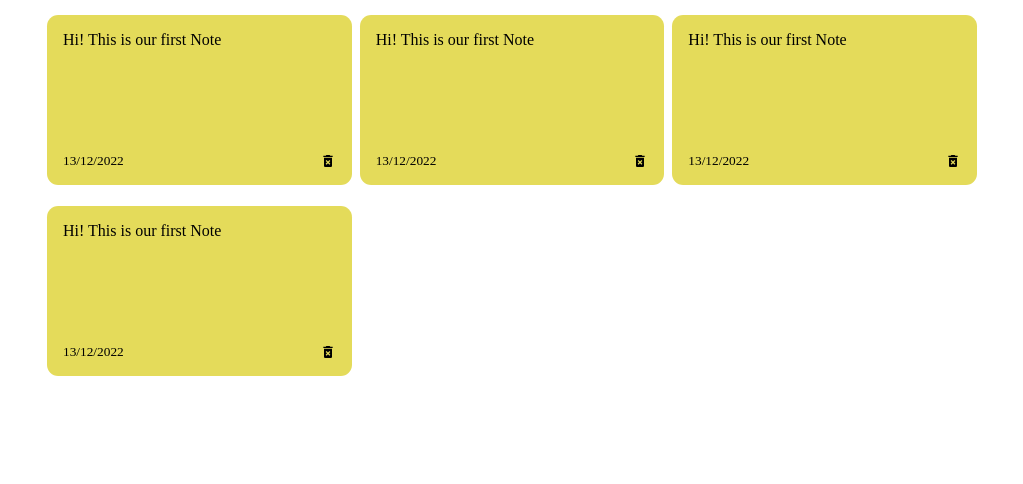
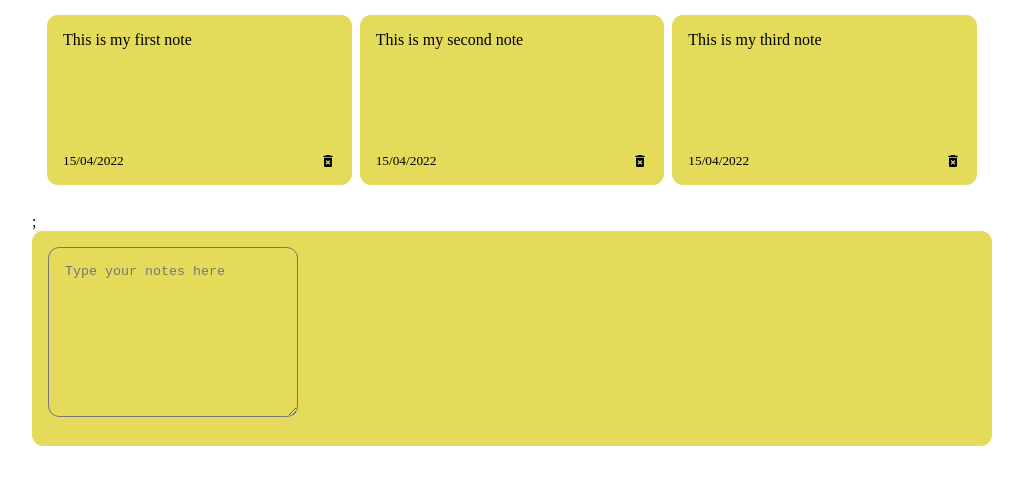
Before and after one commit to onassis28/React-notes-App, a React (Create React App) app: page / in a window 1280 px wide. Shown: the top 484 px of the page, without its empty margins (128-1151 px from the left). Built offline with nearby package versions, Linux system fonts and the light colour scheme.

Commit message:
add note functionality

```diff
--- a/src/App.css
+++ b/src/App.css
@@ -0,0 +1,4 @@
+.app_container{
+  max-width: 960px;
+  margin: 0 auto;
+}
--- a/src/App.js
+++ b/src/App.js
@@ -1,9 +1,33 @@
 import React from 'react'
 import Notelist from './components/NoteList/Notelist'
+import { useState } from 'react';
+import {nanoid} from 'nanoid'
+import Addnote from './components/AddNote/Addnote';
+import './App.css'
+const App = () => {
+  const[notes,setNotes]=useState([
+		{
+		id:nanoid(),
+		text: 'This is my first note',
+		date: '15/04/2022'
+	},
+	{
+		id:nanoid(),
+		text: 'This is my second note',
+		date: '15/04/2022'
+	},
+	{
+		id:nanoid(),
+		text: 'This is my third note',
+		date: '15/04/2022'
+	}
 
-const App = () => {
+])
+
   return (
-    <div className='app_container'><Notelist/></div>
+    <div className='app_container'><Notelist notes= {notes}/>
+    <Addnote/>
+    </div>
   )
 }
 
--- /dev/null
+++ b/src/components/AddNote/Addnote.jsx
@@ -0,0 +1,18 @@
+import React from 'react';
+import './addnote.css';
+
+const Addnote = () => {
+	return (
+		<>
+			<div className='addnote_container'>
+				<textarea
+					placeholder='Type your notes here'
+					rows='8'
+					cols='10'></textarea>
+			</div>
+			<div className='addnote_footer'></div>
+		</>
+	);
+};
+
+export default Addnote;
--- /dev/null
+++ b/src/components/AddNote/addnote.css
@@ -0,0 +1,25 @@
+.addnote_container{
+    background: #e4db5a;
+    margin-bottom: 0.8rem;
+    border-radius: 0.7rem;
+    padding: 1rem;
+    min-height: 170px;
+    display: flex;
+    flex-direction: column;
+    justify-content: space-between;
+
+
+
+}
+textarea{
+    background: #e4db5a;
+    margin-bottom: 0.8rem;
+    border-radius: 0.7rem;
+    padding: 1rem;
+    min-height: 170px;
+    display: flex;
+    flex-direction: column;
+    justify-content: space-between;
+    max-width: 250px;
+
+}
--- a/src/components/Note/Note.jsx
+++ b/src/components/Note/Note.jsx
@@ -2,12 +2,12 @@ import React from 'react';
 import './note.css';
 import { MdDeleteForever } from 'react-icons/md';
 
-const Note = () => {
+const Note = ({ Key, text, date }) => {
 	return (
 		<div className='note_container'>
-			<span>Hi! This is our first Note</span>
+			<span>{text}</span>
 			<div className='note_footer'>
-				<small>13/12/2022</small>
+				<small>{date}</small>
 				<MdDeleteForever className='delete_icon' />
 			</div>
 		</div>
--- a/src/components/NoteList/Notelist.jsx
+++ b/src/components/NoteList/Notelist.jsx
@@ -2,14 +2,16 @@ import React from 'react';
 import './notelist.css';
 import Note from '../Note/Note';
 
-const Notelist = () => {
+const Notelist = ({ notes }) => {
+	console.log(notes);
+	const renderNote = notes.map((note) => {
+		return <Note key={note.id} text={note.text} date={note.date} />;
+	});
+
 	return (
-		<div className='noteslist_container container'>
-			<Note />
-			<Note />
-			<Note />
-			<Note />
-		</div>
+		<>
+			<div className='noteslist_container container'>{renderNote}</div>;
+		</>
 	);
 };
 
```
